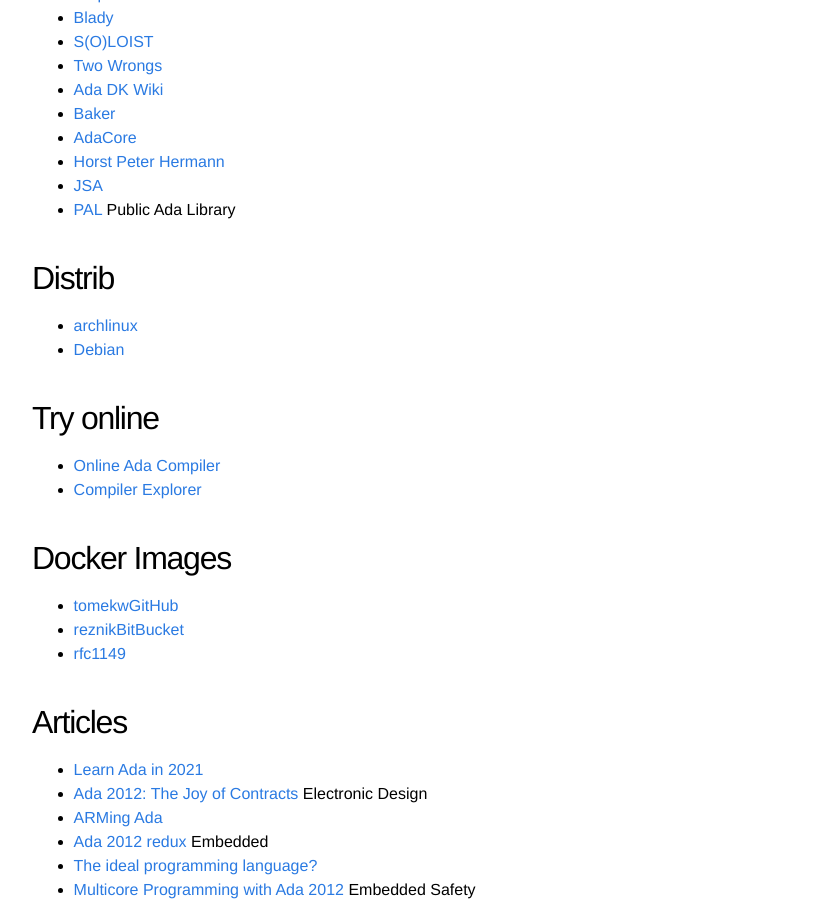
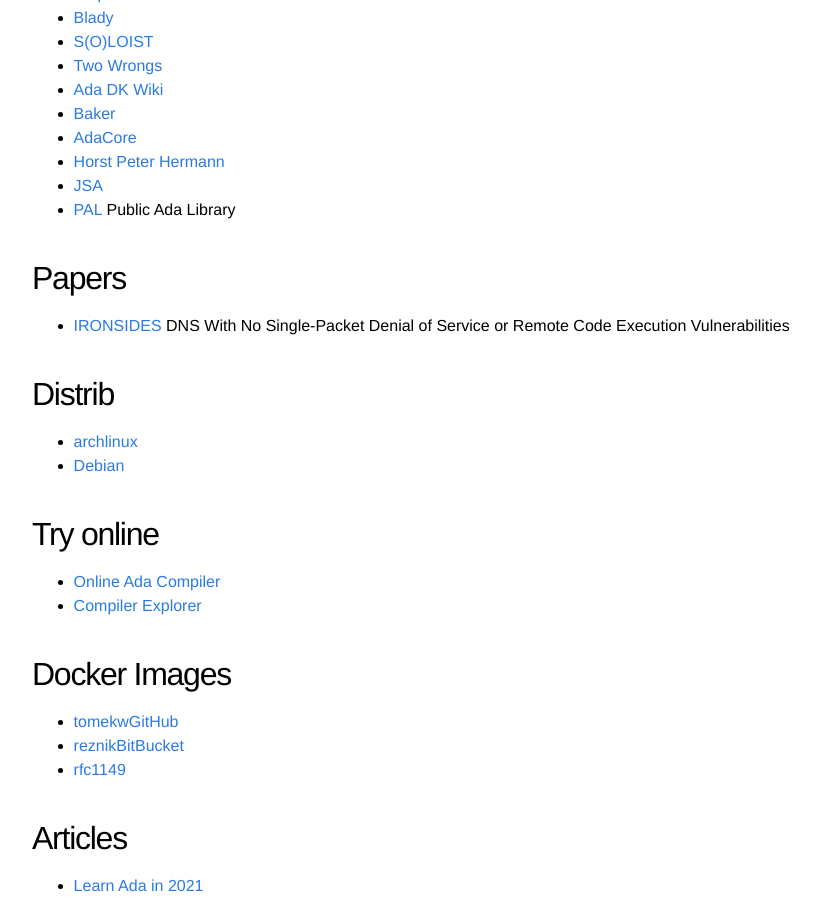
Before and after one commit to quornings/quornings.github.io, a Jekyll site: the page built from blogs.md, in a window 1280 px wide and 900 px high, scrolled down 648 px. Shown: the whole window, without its empty margins (208-1028 px from the left). Built offline with Jekyll 4.4.1, drawn with Linux system fonts in a browser that asks for light colours.

Commit message:
Add Papers section

```diff
--- a/blogs.md
+++ b/blogs.md
@@ -34,6 +34,12 @@ permalink: /blogs/
 - [JSA](http://www.jacob-sparre.dk)
 - [PAL](https://www.pegasoft.ca/pal.html) Public Ada Library
 
+## Papers
+
+- [IRONSIDES](https://ironsides.martincarlisle.com/globecom_2012.pdf)
+DNS With No Single-Packet Denial of Service or Remote Code Execution
+Vulnerabilities
+
 ## Distrib
 - [archlinux](https://wiki.archlinux.org/index.php/Ada)
 - [Debian](https://people.debian.org/~lbrenta/debian-ada-policy.html)
```
